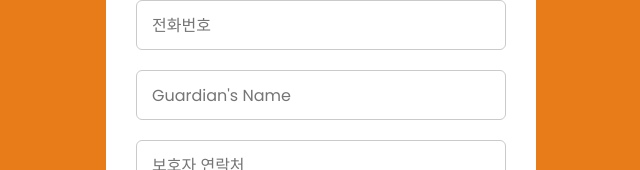
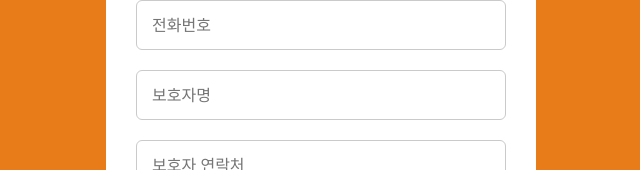
Before and after one commit to ThePurple74/elc, a Next.js app: page /register in a window 1280 px wide. Shown: the part 450-620 px from the top of the page, without its empty margins (319-959 px from the left). Built offline with nearby package versions, Linux system fonts and the light colour scheme.

Commit message:
Update index.js

```diff
--- a/pages/register/index.js
+++ b/pages/register/index.js
@@ -27,17 +27,17 @@ export default function Home() {
     event.preventDefault();
 
     if (data.password !== data.confirmPassword) {
-      alert("Confirm password does not match with password.");
+      alert("입력하신 비밀번호가 서로 일치하지 않습니다.");
       return;
     }
 
     if (!data.gender) {
-      alert("You must choose gender.");
+      alert("성별을 선택해주십시오.");
       return;
     }
 
     if (!data.agree) {
-      alert("You must agree to the terms and conditions.");
+      alert("이용약관에 동의해주십시오.");
       return;
     }
 
@@ -170,8 +170,8 @@ export default function Home() {
               <input
                 type="text"
                 className="input"
-                name="보호자명"
-                placeholder="Guardian's Name"
+                name="guardianName"
+                placeholder="보호자명"
                 maxLength="13"
                 onChange={(event) => {
                   setData({
@@ -314,8 +314,7 @@ export default function Home() {
 
             <div className="field input-field">
               <p>
-                Do you agree with using your personal information for this
-                website?
+               귀하의 개인정보를 이 웹사이트에 사용하는 것을 동의하십니까?
               </p>
               <label htmlFor="agree">동의</label>
               <input
```
